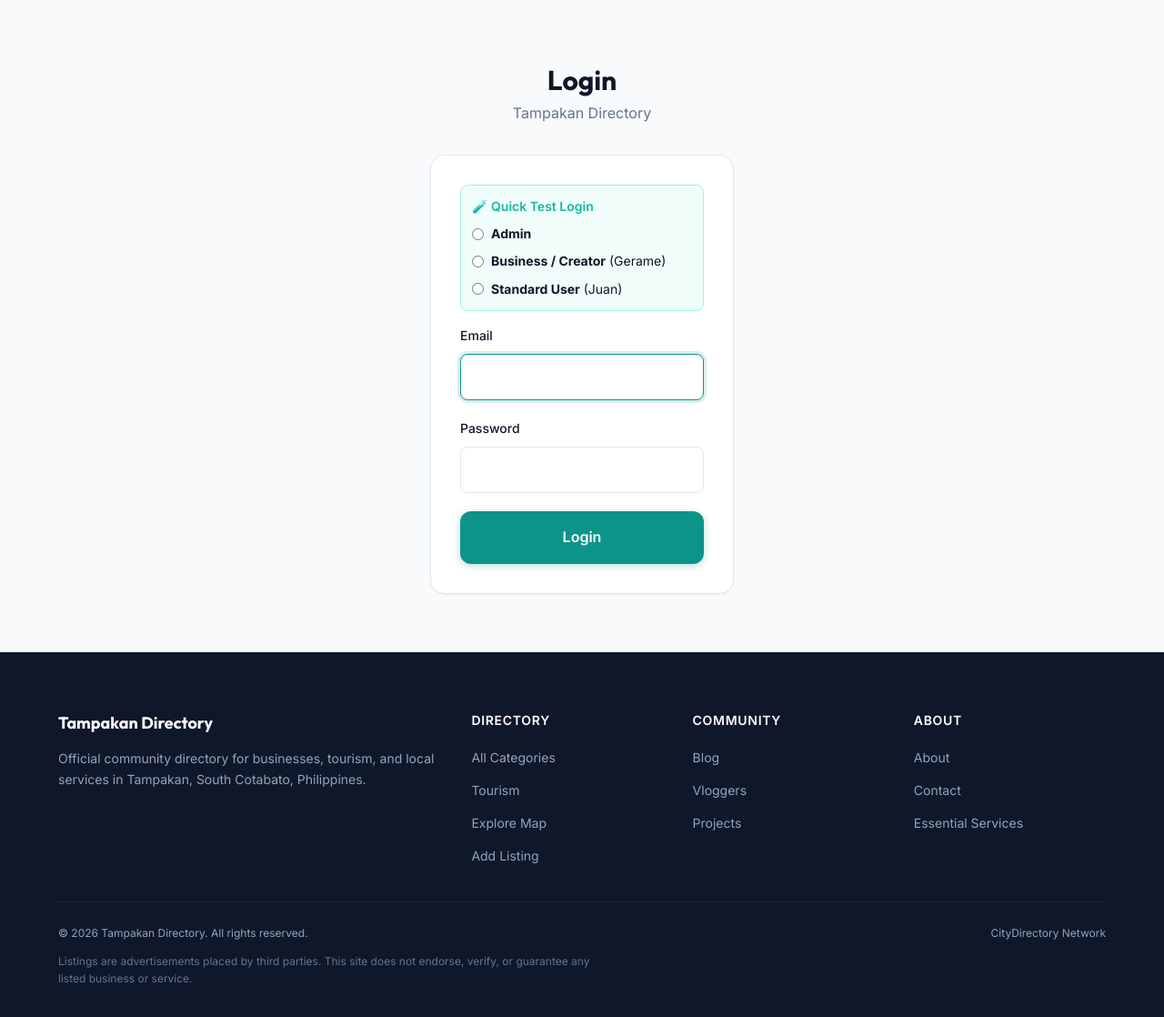
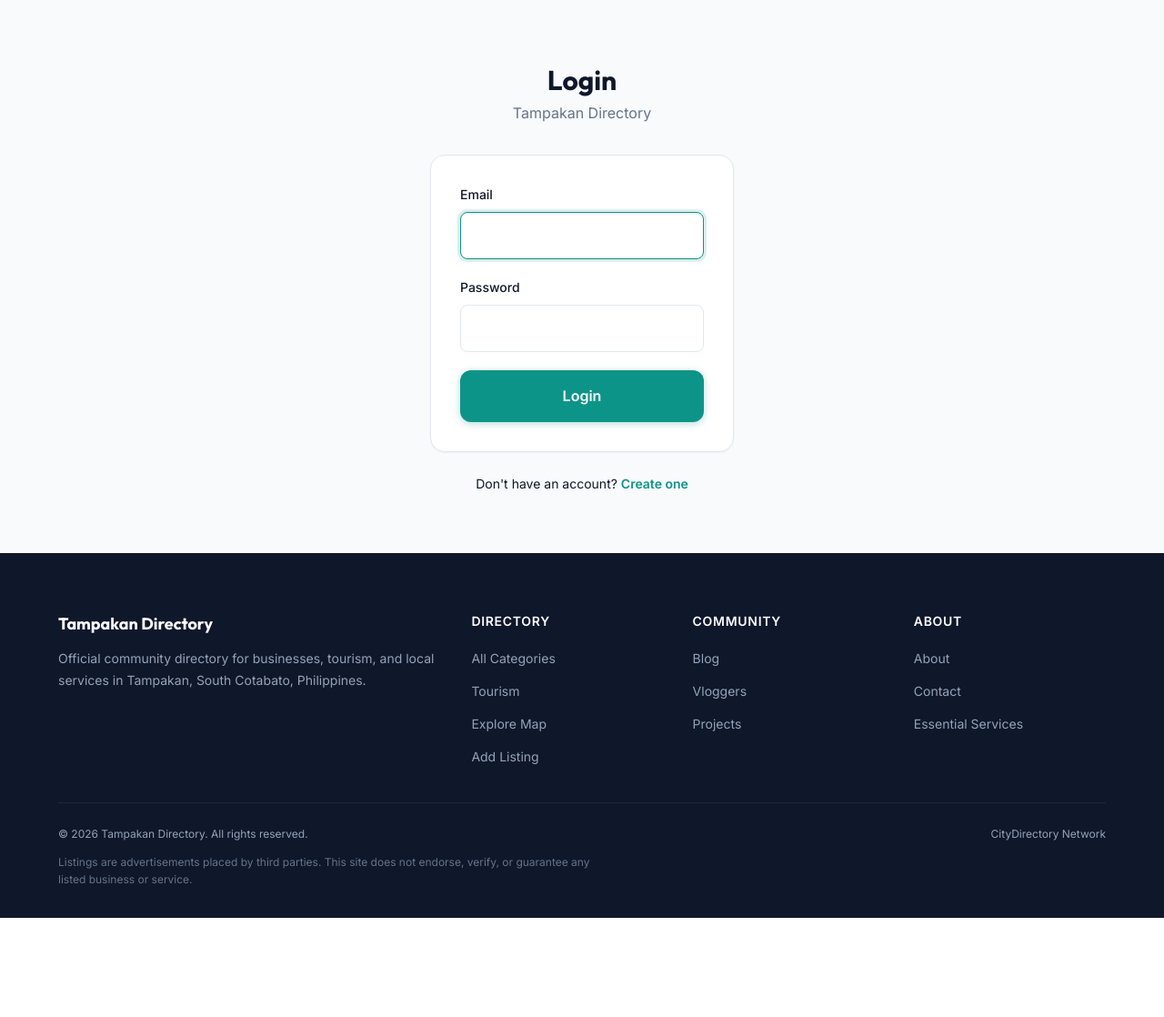
Before and after one commit to songpig-frank/city-directory, a PHP site: page /login in a window 1280 px wide. Shown: the part 120-1238 px from the top of the page at 91% size. After the commit the page ends 1129 px from the top, so only its background shows below. Run offline with PHP 8.4, Linux system fonts and the light colour scheme.

Commit message:
Security: Remove dev test login panel; add Create Account link to login page

```diff
--- a/templates/login.php
+++ b/templates/login.php
@@ -7,25 +7,6 @@
 
         <form method="POST" action="/login<?= !empty($_GET['redirect']) ? '?redirect=' . urlencode($_GET['redirect']) : '' ?>" class="card" style="padding:var(--space-8);">
             <?= csrf_field() ?>
-
-            <!-- Quick Test Login (Dev Only) -->
-            <div style="background:var(--primary-50); padding:var(--space-3); border-radius:var(--radius-md); margin-bottom:var(--space-4); border:1px solid var(--primary-200); color:var(--text-primary);">
-                <p style="font-size:var(--text-sm); font-weight:600; margin-bottom:var(--space-2); color:var(--primary-light);">🧪 Quick Test Login</p>
-                <div style="display:flex; flex-direction:column; gap:8px;">
-                    <label style="font-size:var(--text-sm); display:flex; align-items:center; gap:8px; cursor:pointer; color:var(--text-primary);">
-                        <input type="radio" name="test_login" onclick="document.getElementById('email').value='admin@tampakan.com';document.getElementById('password').value='admin123';">
-                        <span><strong>Admin</strong> </span>
-                    </label>
-                    <label style="font-size:var(--text-sm); display:flex; align-items:center; gap:8px; cursor:pointer; color:var(--text-primary);">
-                        <input type="radio" name="test_login" onclick="document.getElementById('email').value='gerame.paquera@tampakan.com';document.getElementById('password').value='gerame2024';">
-                        <span><strong>Business / Creator</strong> (Gerame)</span>
-                    </label>
-                    <label style="font-size:var(--text-sm); display:flex; align-items:center; gap:8px; cursor:pointer; color:var(--text-primary);">
-                        <input type="radio" name="test_login" onclick="document.getElementById('email').value='juan@example.com';document.getElementById('password').value='user123';">
-                        <span><strong>Standard User</strong> (Juan)</span>
-                    </label>
-                </div>
-            </div>
 
             <div class="form-group">
                 <label class="form-label"><?= __('email') ?></label>
@@ -37,5 +18,9 @@
             </div>
             <button type="submit" class="btn btn-primary btn-lg" style="width:100%;"><?= __('login_button') ?></button>
         </form>
+
+        <div style="text-align:center;margin-top:var(--space-6);font-size:var(--text-sm);">
+            Don't have an account? <a href="/register" style="font-weight:600;color:var(--primary);">Create one</a>
+        </div>
     </div>
 </section>
```
